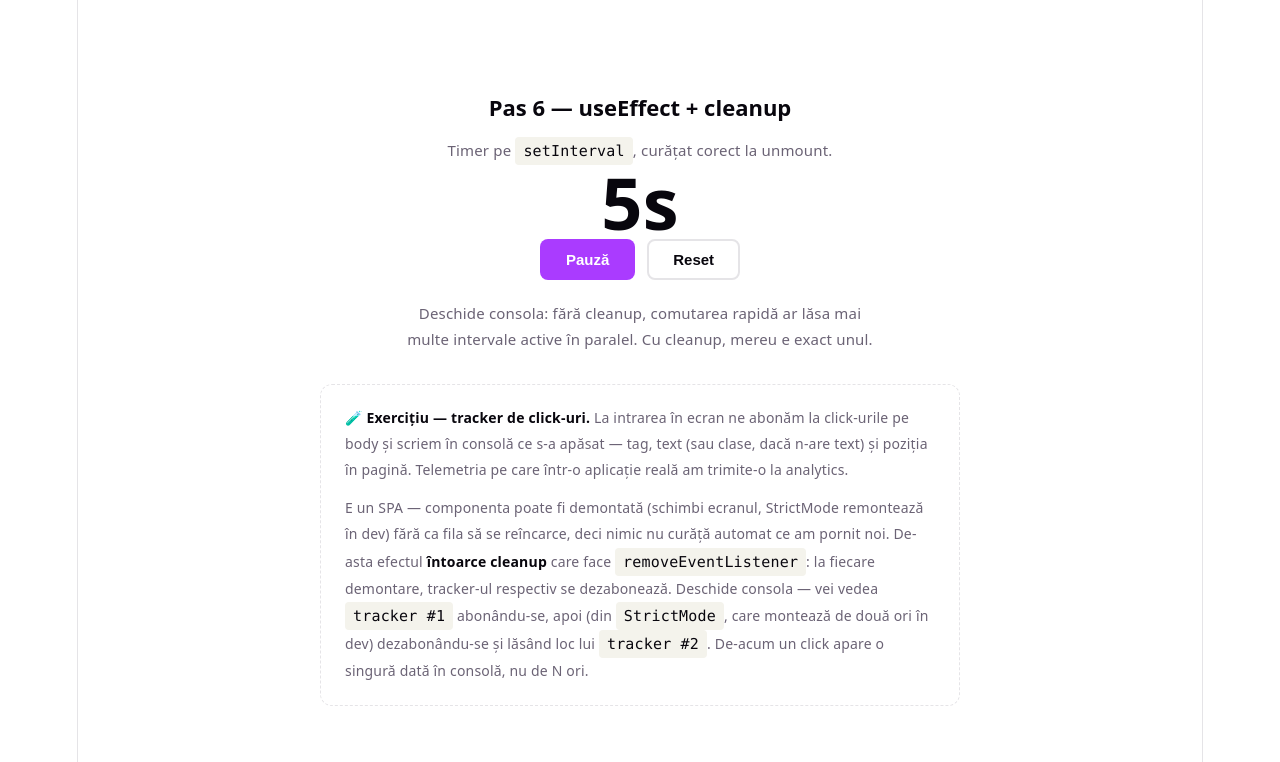
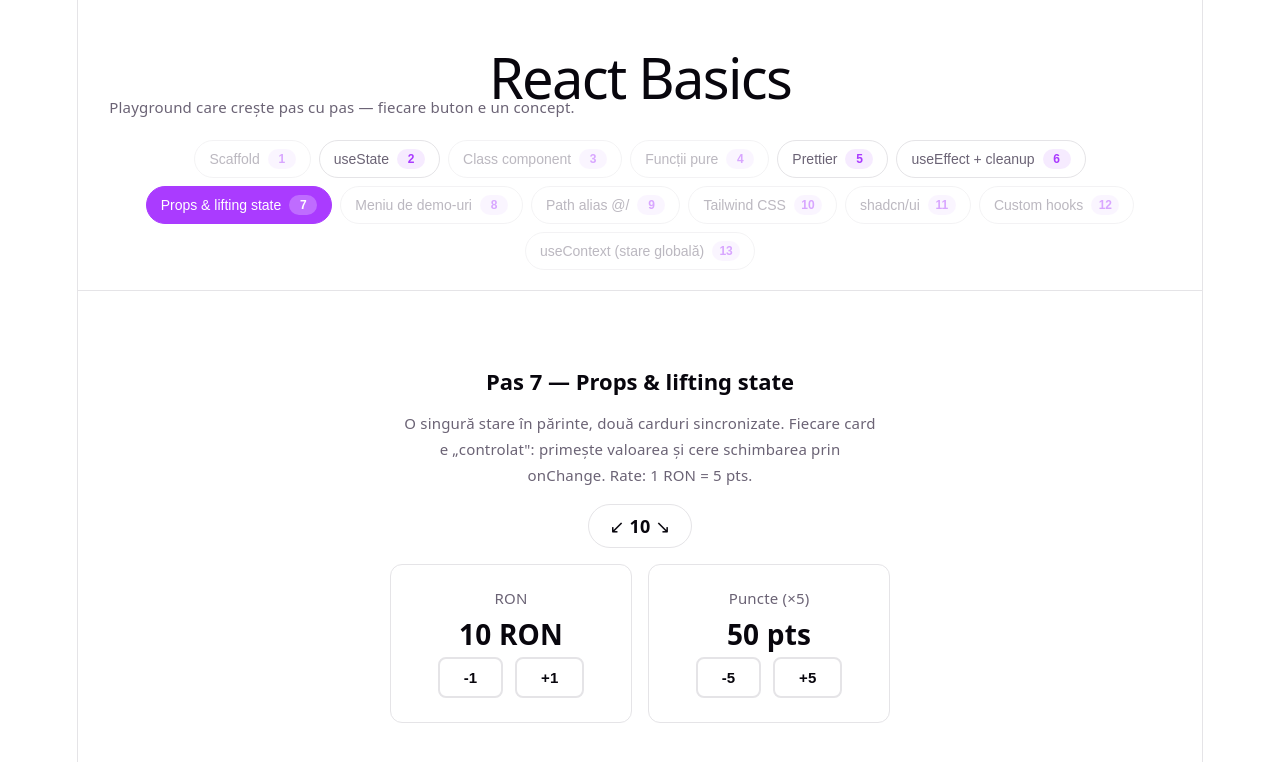
Before and after one commit to FlorianUlmeanu/react-basics-tutorial, a React (Vite) app in the folder react-basics/: page / in a window 1280 px wide. Shown: the top 762 px of the page. Built offline with nearby package versions, Linux system fonts and the light colour scheme.

Commit message:
Props & lifting state concept

```diff
--- a/react-basics/src/App.css
+++ b/react-basics/src/App.css
@@ -1,3 +1,70 @@
+#course-header {
+  text-align: center;
+  padding: 32px 24px 0;
+
+  h1 {
+    margin-bottom: 4px;
+  }
+}
+
+#step-nav {
+  display: flex;
+  flex-wrap: wrap;
+  justify-content: center;
+  gap: 8px;
+  padding: 20px 24px;
+  border-bottom: 1px solid var(--border);
+}
+
+.step-pill {
+  display: flex;
+  align-items: center;
+  gap: 8px;
+  font-size: 14px;
+  font-weight: 500;
+  padding: 8px 14px;
+  border-radius: 999px;
+  border: 1px solid var(--border);
+  background: var(--bg);
+  color: var(--text);
+  cursor: pointer;
+  transition: opacity 0.2s;
+
+  &:disabled {
+    cursor: not-allowed;
+    opacity: 0.45;
+  }
+
+  &:not(:disabled):hover {
+    opacity: 0.85;
+  }
+
+  &.active {
+    background: var(--accent);
+    border-color: var(--accent);
+    color: white;
+  }
+}
+
+.step-badge {
+  display: inline-flex;
+  align-items: center;
+  justify-content: center;
+  min-width: 20px;
+  height: 20px;
+  padding: 0 4px;
+  border-radius: 999px;
+  background: var(--accent-bg);
+  color: var(--accent);
+  font-size: 12px;
+  font-weight: 700;
+}
+
+.step-pill.active .step-badge {
+  background: rgba(255, 255, 255, 0.25);
+  color: white;
+}
+
 #center {
   display: flex;
   flex-direction: column;
@@ -81,6 +148,42 @@
   border-color: var(--border);
 }
 
+.lifting-source {
+  font-size: 18px;
+  font-weight: 600;
+  color: var(--text-h);
+  border: 1px solid var(--border);
+  border-radius: 999px;
+  padding: 8px 20px;
+  font-variant-numeric: tabular-nums;
+}
+
+.lifting-cards {
+  display: flex;
+  gap: 16px;
+  flex-wrap: wrap;
+  justify-content: center;
+}
+
+.price-card {
+  display: flex;
+  flex-direction: column;
+  align-items: center;
+  gap: 10px;
+  min-width: 200px;
+  border: 1px solid var(--border);
+  border-radius: 12px;
+  padding: 20px;
+}
+
+.price-amount {
+  font-size: 28px;
+  font-weight: 700;
+  color: var(--text-h);
+  margin: 0;
+  font-variant-numeric: tabular-nums;
+}
+
 .exercise-box {
   margin-top: 16px;
   border: 1px dashed var(--border);
--- a/react-basics/src/App.tsx
+++ b/react-basics/src/App.tsx
@@ -1,11 +1,40 @@
-import { Timer } from "./demos/Timer";
+import { useState } from "react";
+import { steps } from "./steps";
 import "./App.css";
 
+// Ultimul pas care are o demo scrisă = pasul curent al lecției.
+const lastAvailableStep = [...steps].reverse().find(s => s.component)!.id;
+
 function App() {
+  const [activeId, setActiveId] = useState(lastAvailableStep);
+  const active = steps.find(s => s.id === activeId)!;
+
   return (
-    <section id="center">
-      <Timer />
-    </section>
+    <>
+      <header id="course-header">
+        <h1>React Basics</h1>
+        <p className="muted">Playground care crește pas cu pas — fiecare buton e un concept.</p>
+      </header>
+
+      <nav id="step-nav">
+        {steps.map(step => (
+          <button
+            key={step.id}
+            type="button"
+            className={`step-pill${step.id === activeId ? " active" : ""}`}
+            disabled={!step.component}
+            onClick={() => setActiveId(step.id)}
+          >
+            {step.label}
+            <span className="step-badge">{step.id}</span>
+          </button>
+        ))}
+      </nav>
+
+      <section id="center">
+        {active.component ? active.component() : <p className="muted">Pasul „{active.label}" nu are încă o demo scrisă.</p>}
+      </section>
+    </>
   );
 }
 
--- /dev/null
+++ b/react-basics/src/demos/LiftingState.tsx
@@ -0,0 +1,76 @@
+import { useState } from "react";
+
+type PriceCardProps = {
+  label: string;
+  amount: number;
+  currency: string;
+  step?: number;
+  onChange: (next: number) => void;
+};
+
+// PriceCard e "controlat": nu are useState propriu. Nu CITEȘTE starea, o
+// PRIMEȘTE prin props, și nu o SCRIE, doar CERE schimbarea prin onChange.
+// E ca o funcție Python fără variabile globale: primește totul ca parametru,
+// întoarce totul prin return (aici: prin apelul lui onChange) — ușor de
+// testat izolat, pentru că nu depinde de nimic din afara props-urilor.
+function PriceCard({ label, amount, currency, step = 1, onChange }: PriceCardProps) {
+  return (
+    <div className="price-card">
+      <p className="muted">{label}</p>
+      <p className="price-amount">
+        {amount} {currency}
+      </p>
+      <div className="timer-buttons">
+        <button type="button" className="btn-secondary" onClick={() => onChange(amount - step)}>
+          -{step}
+        </button>
+        <button type="button" className="btn-secondary" onClick={() => onChange(amount + step)}>
+          +{step}
+        </button>
+      </div>
+    </div>
+  );
+}
+
+export function LiftingState() {
+  // Singura sursă de adevăr trăiește AICI, în părinte — nu în cele două
+  // carduri. E exact problema din backend a "aceleiași date ținute în două
+  // locuri": dacă fiecare card și-ar ține propriul useState, ar trebui
+  // sincronizate manual la fiecare schimbare și ar putea desincroniza. Cu o
+  // singură sursă, cele două carduri sunt doar DOUĂ FORME de afișare ale
+  // aceleiași valori — imposibil să se contrazică.
+  const [amount, setAmount] = useState(10);
+  const rate = 5; // curs fictiv: 1 RON = 5 puncte
+
+  return (
+    <div className="timer-demo">
+      <h1>Pas 7 — Props & lifting state</h1>
+      <p className="muted">
+        O singură stare în părinte, două carduri sincronizate. Fiecare card e „controlat": primește valoarea și cere
+        schimbarea prin onChange. Rate: 1 RON = 5 pts.
+      </p>
+
+      {/* Afișează direct valoarea din părinte — dovadă vizuală că e o
+          singură sursă, nu o valoare separată calculată pe fiecare card. */}
+      <p className="lifting-source">
+        <span aria-hidden="true">↙</span> {amount} <span aria-hidden="true">↘</span>
+      </p>
+
+      <div className="lifting-cards">
+        {/* Cardul RON citește și scrie direct starea din părinte. */}
+        <PriceCard label="RON" amount={amount} currency="RON" onChange={setAmount} />
+
+        {/* Cardul de puncte citește ACEEAȘI stare, doar convertită la afișare
+            (amount * rate), și la schimbare face conversia inversă înainte
+            de a scrie înapoi în sursa unică — punctele nu au propria copie. */}
+        <PriceCard
+          label="Puncte (×5)"
+          amount={amount * rate}
+          currency="pts"
+          step={rate}
+          onChange={next => setAmount(Math.round(next / rate))}
+        />
+      </div>
+    </div>
+  );
+}
--- /dev/null
+++ b/react-basics/src/steps.tsx
@@ -0,0 +1,29 @@
+import type { ReactNode } from "react";
+import { Counter } from "./demos/Counter";
+import { PrettierFormat } from "./demos/PrettierFormat";
+import { Timer } from "./demos/Timer";
+import { LiftingState } from "./demos/LiftingState";
+
+export type Step = {
+  id: number;
+  label: string;
+  // Pași fără componentă = concepte deja predate, dar fără fișier de demo
+  // dedicat (ex. class component a fost doar discuție), sau pași ce urmează.
+  component?: () => ReactNode;
+};
+
+export const steps: Step[] = [
+  { id: 1, label: "Scaffold" },
+  { id: 2, label: "useState", component: () => <Counter /> },
+  { id: 3, label: "Class component" },
+  { id: 4, label: "Funcții pure" },
+  { id: 5, label: "Prettier", component: () => <PrettierFormat /> },
+  { id: 6, label: "useEffect + cleanup", component: () => <Timer /> },
+  { id: 7, label: "Props & lifting state", component: () => <LiftingState /> },
+  { id: 8, label: "Meniu de demo-uri" },
+  { id: 9, label: "Path alias @/" },
+  { id: 10, label: "Tailwind CSS" },
+  { id: 11, label: "shadcn/ui" },
+  { id: 12, label: "Custom hooks" },
+  { id: 13, label: "useContext (stare globală)" }
+];
```
